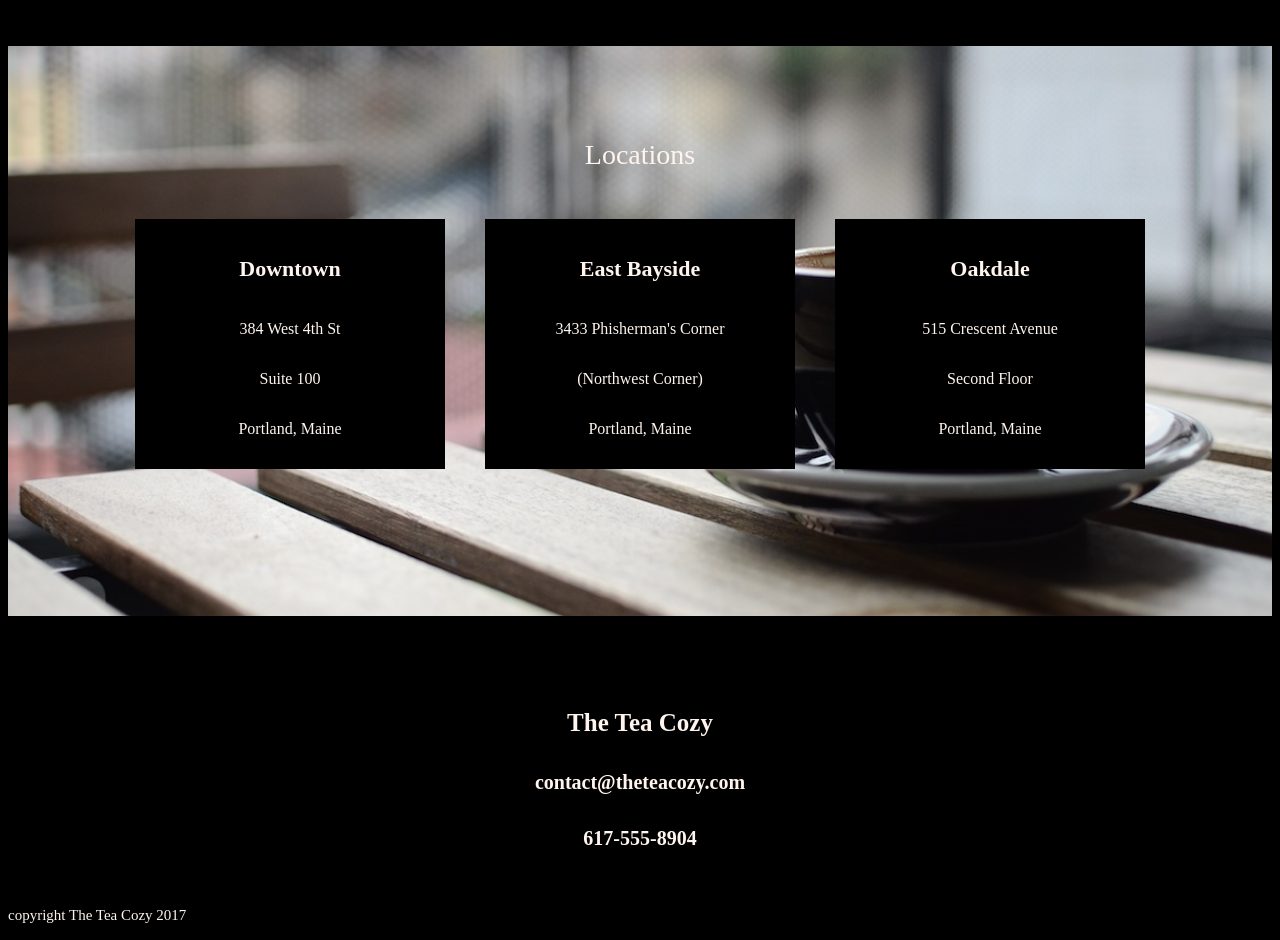
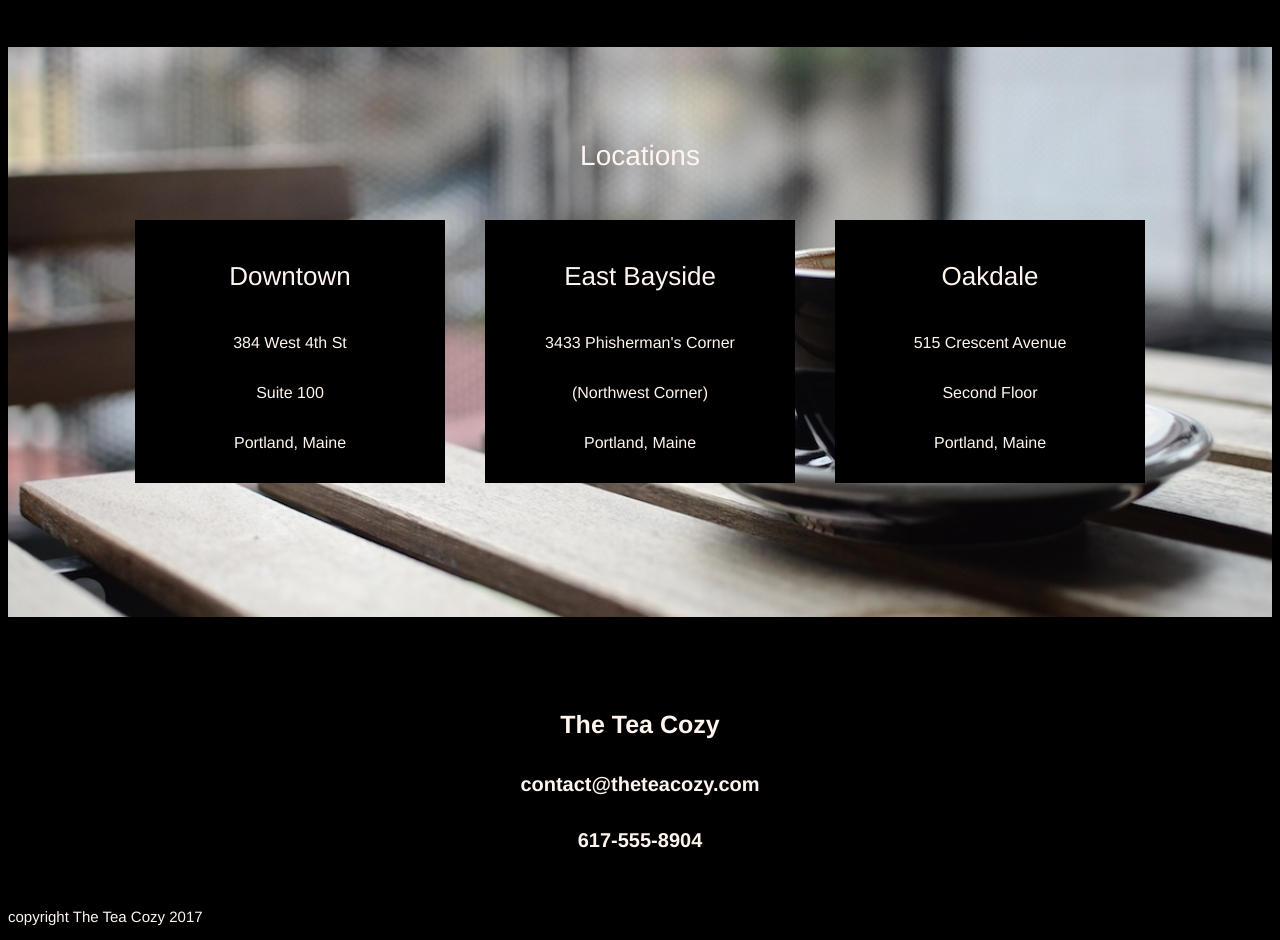
Before and after one commit to Mikej7/teacozy, a plain HTML site: page index.html in a window 1280 px wide. Shown: the part 1460-2400 px from the top of the page. Drawn offline with Linux system fonts and the light colour scheme.

Commit message:
fixed font family

```diff
--- a/resources/css/style.css
+++ b/resources/css/style.css
@@ -23,6 +23,7 @@ header {
   font-size: 22px;
   height: 69px;
   width: 100%;
+  font-family: Helvetica;
 
   position:fixed;
   z-index: 5;
@@ -47,6 +48,7 @@ nav span {
 nav span a {
   color: seashell;
   text-decoration:underline;
+  font-family: Helvetica;
 }
 
 .topcontent {
@@ -71,6 +73,7 @@ nav span a {
   background-color: black;
   text-align:center;
   font-weight bold;
+  font-family: Helvetica;
   width: 100%;
   font-size: 28px;
   position:absolute;
@@ -90,7 +93,7 @@ nav span a {
   margin:auto;
   padding: 66px 0;
   text-align: center;
-
+  font-family: Helvetica;
 
 }
 
@@ -138,6 +141,7 @@ nav span a {
   font-weight: 400;
   padding-bottom: 15px;
   font-size: 28px;
+  font-family: Helvetica;
 }
 
 .location {
@@ -148,12 +152,15 @@ padding: 15px;
 margin: 5px 20px;
 background-color: black;
 flex-basis: 280px;
+font-family: Helvetica;
 text-align: center;
+opacity: 1;
 
 }
 
 .location h3 {
-  font-size: 22px;
+  font-size: 26px;
+  font-weight: 400;
 }
 
 .footer {
@@ -162,6 +169,7 @@ text-align: center;
   padding: 3px 0;
   min-width: 300px;
   text-align: center;
+  font-family: Helvetica;
 }
 
 .footer h2 {
@@ -177,4 +185,5 @@ text-align: center;
 
 .copyright {
   font-size: 15px;
+  font-family: Helvetica;
 }
```
